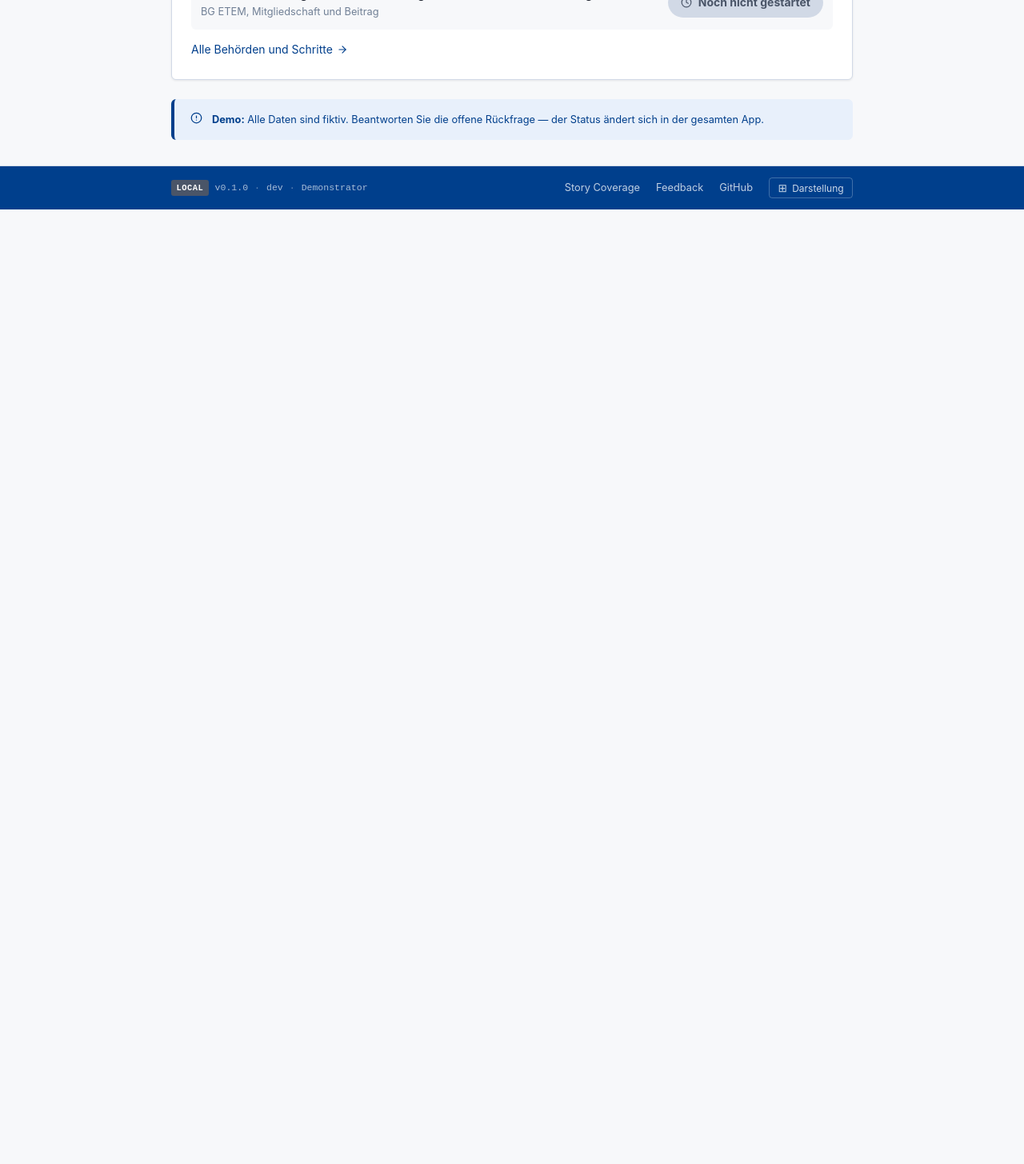
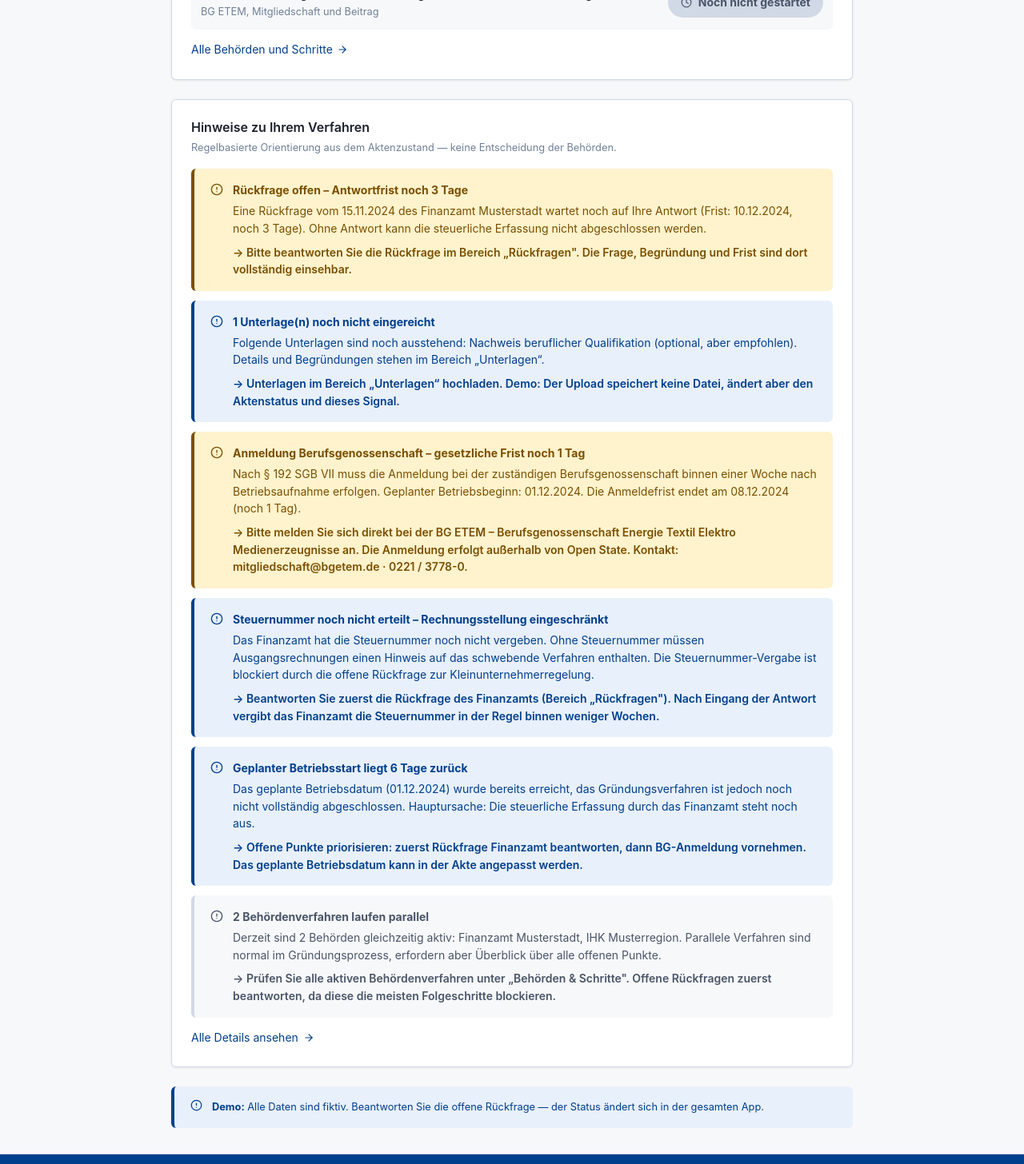
Before and after one commit to d0npedro/open-state, a Next.js app in the folder demo/: page /gruendung in a window 1280 px wide. Shown: the part 1440-2896 px from the top of the page at 80% size. Before the commit the page ends 1702 px from the top, so only its background shows below. Built offline with nearby package versions, Linux system fonts and the light colour scheme.

Commit message:
feat(ug): Fairness-Kurzblock auf Gründungs-Übersicht
Übersicht zeigt regelbasierte Fairness-Signale inline mit Link zu
/gruendung/hinweise (Parität AV). E2E und ug-JOURNAL aktualisiert.

```diff
--- a/demo/app/gruendung/page.tsx
+++ b/demo/app/gruendung/page.tsx
@@ -2,6 +2,7 @@
 
 import Link from 'next/link';
 import { useGruendungState } from '@/context/GruendungStateContext';
+import { berechneFairnessSignaleGruendung } from '@/lib/fairness/gruendung-rules';
 import { Icon } from '@/components/Icon';
 import type { IconName } from '@/components/Icon';
 
@@ -29,6 +30,7 @@ export default function GruendungPage() {
   const isRueckfrage = akte.status === 'RUECKFRAGE_AUSSTEHEND';
   const offeneRueckfragen = akte.rueckfragen.filter(r => !r.beantwortet).length;
   const ausstehendeDoks = akte.dokumente.filter(d => d.status === 'ANGEFORDERT').length;
+  const fairnessSignale = berechneFairnessSignaleGruendung(akte);
 
   const flowKey = isRueckfrage ? 'IN_BEARBEITUNG' : akte.status;
   const currentIndex = statusFlow.findIndex(s => s.key === flowKey);
@@ -206,6 +208,45 @@ export default function GruendungPage() {
         </Link>
       </div>
 
+      {/* ─── Fairness-Kurzblock (parität AV-Übersicht) ─────────────── */}
+      {fairnessSignale.length > 0 && (
+        <div className="card" data-testid="uebersicht-fairness-kurzblock">
+          <h2 style={{ fontSize: '1rem', marginBottom: '0.35rem' }}>
+            Hinweise zu Ihrem Verfahren
+          </h2>
+          <p style={{ fontSize: '0.8rem', color: 'var(--color-text-muted)', margin: '0 0 1rem' }}>
+            Regelbasierte Orientierung aus dem Aktenzustand — keine Entscheidung der Behörden.
+          </p>
+          <div style={{ display: 'flex', flexDirection: 'column', gap: '0.75rem' }}>
+            {fairnessSignale.map(sig => (
+              <div
+                key={sig.id}
+                data-testid={`uebersicht-fairness-${sig.id}`}
+                className={`notice-box ${sig.prioritaet === 'RELEVANT' ? 'notice-box-warn' : sig.prioritaet === 'HINWEIS' ? 'notice-box-info' : 'notice-box-neutral'}`}
+              >
+                <Icon name="info" size={16} style={{ flexShrink: 0, marginTop: '2px' }} />
+                <div>
+                  <strong style={{ display: 'block', marginBottom: '0.25rem' }}>{sig.titel}</strong>
+                  <span style={{ fontSize: '0.875rem' }}>{sig.erklaerung}</span>
+                  {sig.naechsterSchritt && (
+                    <div style={{ marginTop: '0.5rem', fontWeight: 600, fontSize: '0.875rem' }}>
+                      → {sig.naechsterSchritt}
+                    </div>
+                  )}
+                </div>
+              </div>
+            ))}
+          </div>
+          <Link
+            href="/gruendung/hinweise"
+            data-testid="uebersicht-fairness-hinweise-link"
+            style={{ display: 'inline-flex', alignItems: 'center', gap: '0.375rem', marginTop: '0.875rem', fontSize: '0.875rem', color: 'var(--color-primary)' }}
+          >
+            Alle Details ansehen <Icon name="arrow-right" size={14} />
+          </Link>
+        </div>
+      )}
+
       {/* ─── Demo-Hinweis ────────────────────────────────────────── */}
       <div className="notice-box notice-box-info" style={{ fontSize: '0.8rem' }}>
         <Icon name="info" size={15} style={{ flexShrink: 0 }} />
```
Also changed, not shown: 2 other files (tests, documents, lock files or other folders).
